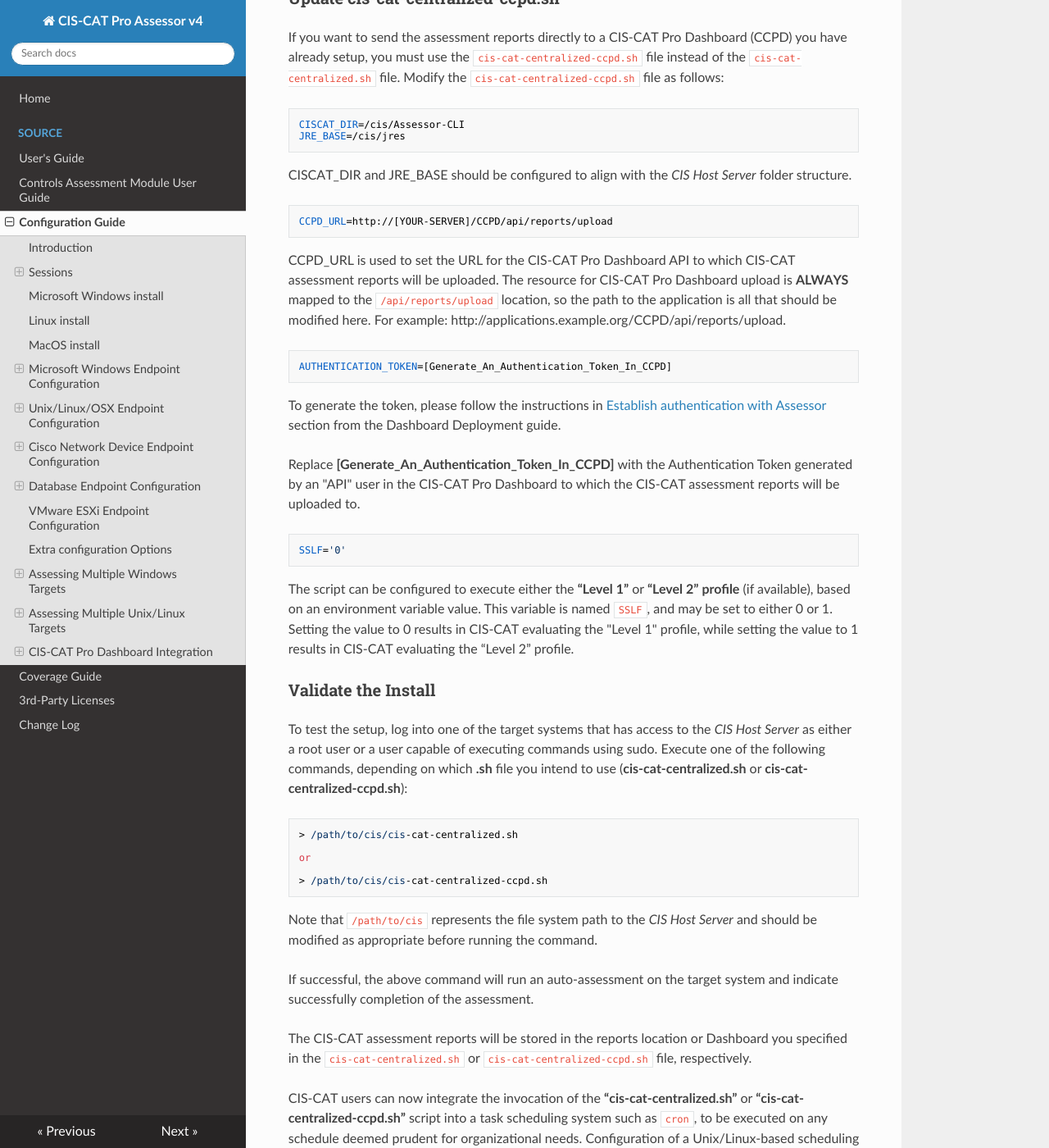
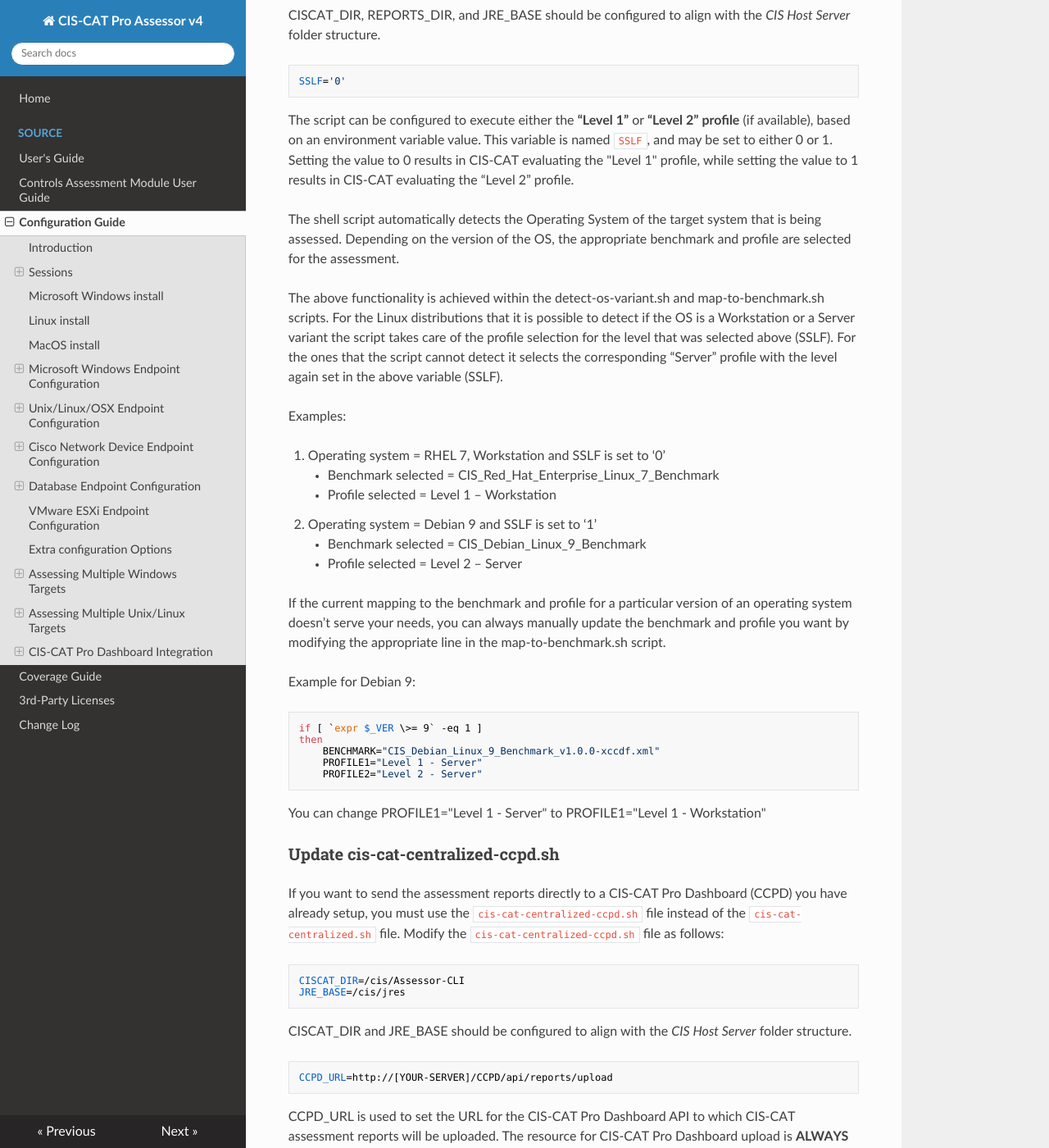
Before and after one commit to CISecurity/CCPA-Docs, an MkDocs documentation site: the page built from docs/Configuration Guide.md, in a window 1280 px wide and 1400 px high, scrolled down 30188 px. Shown: the whole window at 82% size. Built offline with MkDocs 1.6.1, drawn with Linux system fonts in a browser that asks for light colours; nearby versions of some CDN libraries; some of the changed text lies outside the part shown.

```diff
--- a/docs/Configuration Guide.md
+++ b/docs/Configuration Guide.md
@@ -590,6 +590,17 @@ Finally, set the various reporting options to be used when launching CIS-CAT.
 * `-csv` indicates generation of the CIS-CAT CSV report.
 * `-narf` indicates that CIS-CAT should NOT generate an Asset Reporting Format (ARF) report.
 
+Another option offered by the script is the ability to automatically detect the Operating System of the system that is being assessed.
+
+	SET AUTODETECT=1
+
+Setting AUTODETECT=1 will cause this script to detect the following:
+
+1.	Which CIS Windows Benchmark to run
+2.	Which Benchmark Profile to select
+3.	Which JRE to leverage (32- or 64-bit). Defaults to 32-bit
+
+
 **Configuration Note:**  The “cis-cat-centralized.bat” script sets local environment variables denoting file system paths and folder names.  CIS recommends, for simplicity, that these paths do not contain spaces, as without modification to the script, spaces in paths can cause unexpected behavior.
 
 Near line 780 of the “cis-cat-centralized.bat” script, the following code section illustrates the configuration of the CIS-CAT command-line for execution.
@@ -760,6 +771,32 @@ CISCAT_DIR, REPORTS_DIR, and JRE_BASE should be configured to align with the *CI
 	SSLF='0'
 The script can be configured to execute either the **“Level 1”** or **“Level 2”** **profile** (if available), based on an environment variable value.  This variable is named `SSLF`, and may be set to either 0 or 1.  Setting the value to 0 results in CIS-CAT evaluating the "Level 1" profile, while setting the value to 1 results in CIS-CAT evaluating the “Level 2” profile.
 
+The shell script automatically detects the Operating System of the target system that is being assessed. Depending on the version of the OS, the appropriate benchmark and profile are selected for the assessment.
+
+The above functionality is achieved within the detect-os-variant.sh and map-to-benchmark.sh scripts. For the Linux distributions that it is possible to detect if the OS is a Workstation or a Server variant the script takes care of the profile selection for the level that was selected above (SSLF). For the ones that the script cannot detect it selects the corresponding “Server” profile with the level again set in the above variable (SSLF).
+
+Examples:
+
+1. Operating system = RHEL 7, Workstation and SSLF is set to ‘0’
+    * Benchmark selected  = CIS_Red_Hat_Enterprise_Linux_7_Benchmark
+	* Profile selected = Level 1 – Workstation
+2. Operating system = Debian 9 and SSLF is set to ‘1’
+    * Benchmark selected  = CIS_Debian_Linux_9_Benchmark
+    * Profile selected = Level 2 – Server
+
+If the current mapping to the benchmark and profile for a particular version of an operating system doesn’t serve your needs, you can always manually update the benchmark and profile you want by modifying the appropriate line in the map-to-benchmark.sh script.
+
+Example for Debian 9:
+
+	if [ `expr $_VER \>= 9` -eq 1 ]
+	then
+	    BENCHMARK="CIS_Debian_Linux_9_Benchmark_v1.0.0-xccdf.xml"
+	    PROFILE1="Level 1 - Server"
+	    PROFILE2="Level 2 - Server"
+
+You can change PROFILE1="Level 1 - Server" to PROFILE1="Level 1 - Workstation"
+
+
 ### Update cis-cat-centralized-ccpd.sh ###
 If you want to send the assessment reports directly to a CIS-CAT Pro Dashboard (CCPD) you have already setup, you must use the `cis-cat-centralized-ccpd.sh` file instead of the `cis-cat-centralized.sh` file.  Modify the `cis-cat-centralized-ccpd.sh` file as follows:
 
```
Also changed, not shown: docs/Change Log.md (+18 -0 lines).
